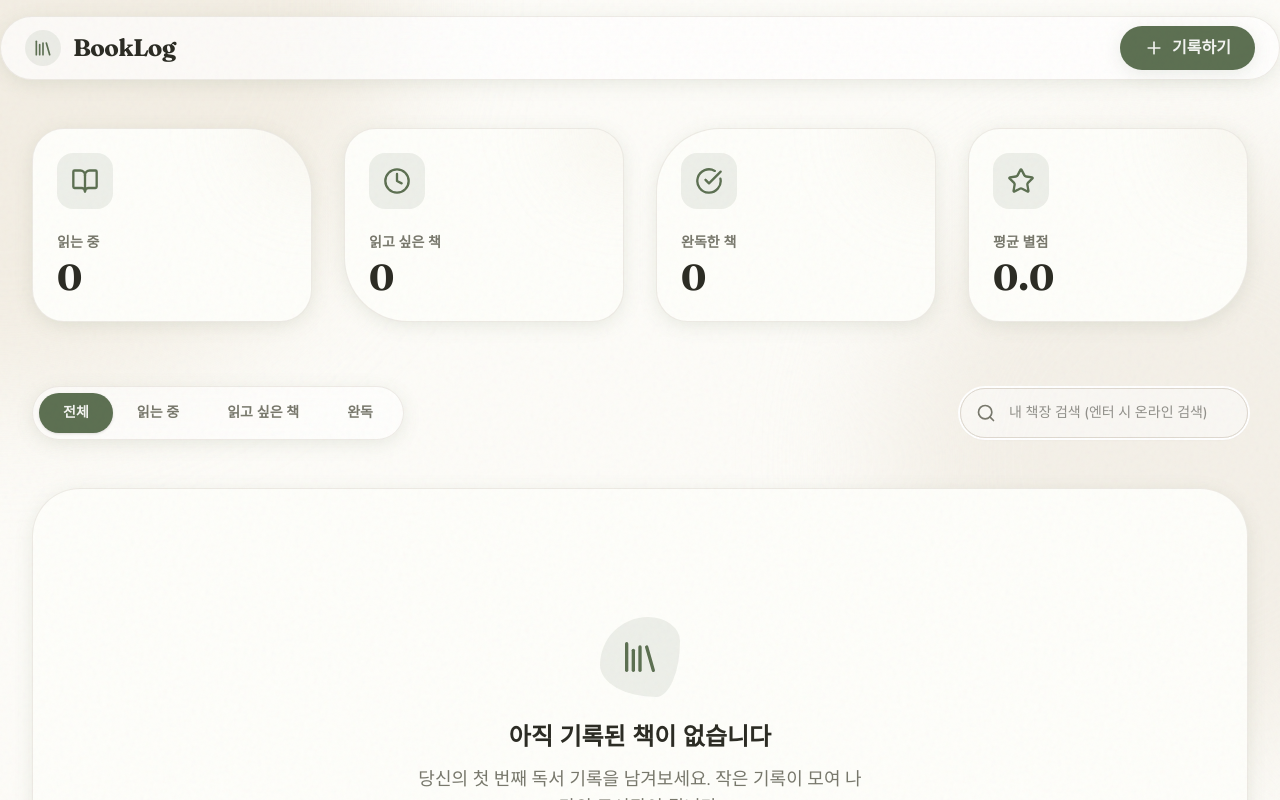
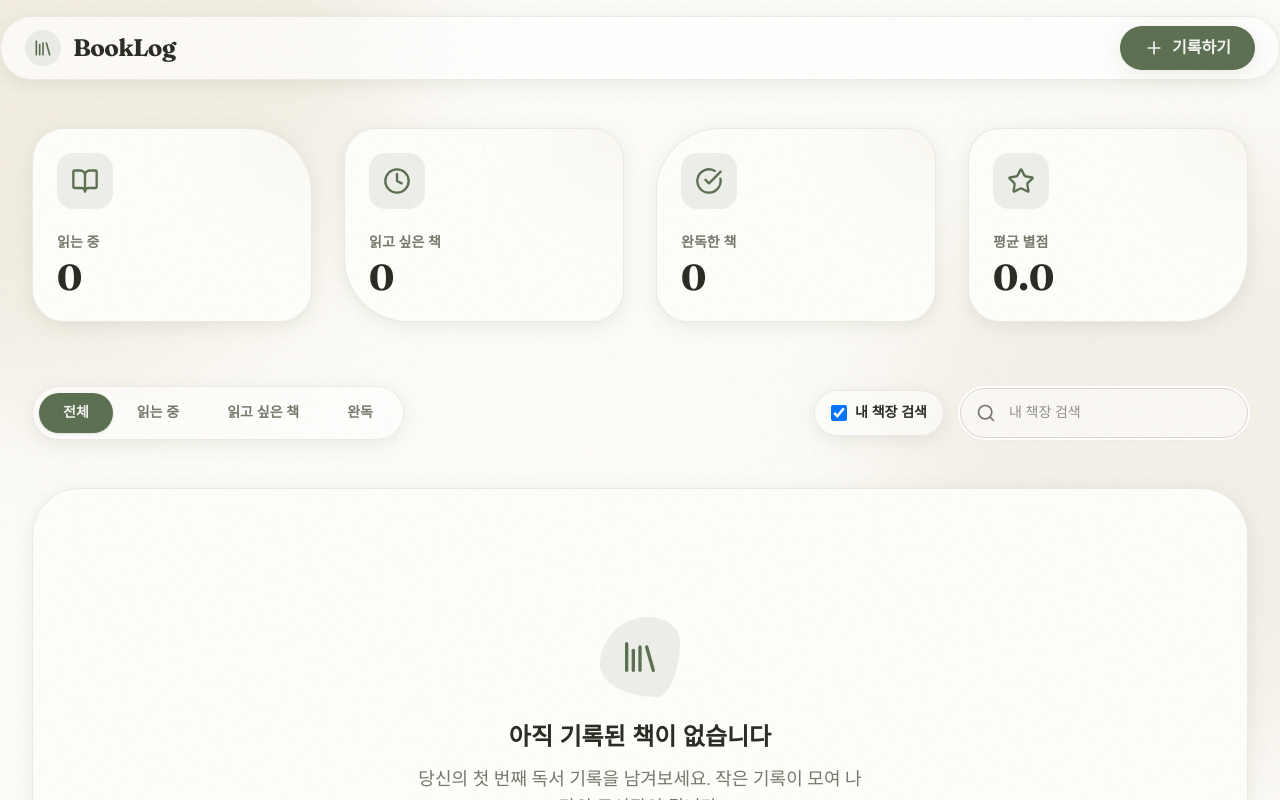
Before and after one commit to exitme2-dot/booklog, a React (Vite) app: page / in a window 1280 px wide. Shown: the top 800 px of the page. Built offline with nearby package versions, Linux system fonts and the light colour scheme.

Commit message:
UI enhancements: Add local search checkbox toggle, update Enter key behavior for search, refine placeholders

```diff
--- a/src/App.tsx
+++ b/src/App.tsx
@@ -14,8 +14,9 @@ export default function App() {
   const [books, setBooks] = useState<Book[]>([]);
   const [isAddModalOpen, setIsAddModalOpen] = useState(false);
   const [selectedBook, setSelectedBook] = useState<Book | null>(null);
+  const [searchQuery, setSearchQuery] = useState('');
+  const [appliedSearchQuery, setAppliedSearchQuery] = useState('');
   const [filter, setFilter] = useState<BookStatus | 'all'>('all');
-  const [searchQuery, setSearchQuery] = useState('');
 
   const [olSearchResults, setOlSearchResults] = useState<SearchResult[]>([]);
   const [isSearchingOl, setIsSearchingOl] = useState(false);
@@ -23,6 +24,7 @@ export default function App() {
   const [olSearchPage, setOlSearchPage] = useState(1);
   const [olTotalResults, setOlTotalResults] = useState(0);
   const [initialBookData, setInitialBookData] = useState<SearchResult | null>(null);
+  const [searchLocal, setSearchLocal] = useState(true);
 
   const handleOnlineSearch = async (page = 1) => {
     if (searchQuery.trim().length > 0) {
@@ -73,8 +75,9 @@ export default function App() {
 
   const filteredBooks = books.filter(book => {
     const matchesFilter = filter === 'all' || book.status === filter;
-    const matchesSearch = book.title.toLowerCase().includes(searchQuery.toLowerCase()) ||
-                          book.author.toLowerCase().includes(searchQuery.toLowerCase());
+    const matchesSearch = !searchLocal || appliedSearchQuery === '' ||
+      book.title.toLowerCase().includes(appliedSearchQuery.toLowerCase()) ||
+      book.author.toLowerCase().includes(appliedSearchQuery.toLowerCase());
     return matchesFilter && matchesSearch;
   });
 
@@ -128,38 +131,56 @@ export default function App() {
             ))}
           </div>
 
+          <div className="flex flex-col sm:flex-row items-start sm:items-center gap-4 w-full sm:w-auto">
+            <label className="flex items-center gap-2 cursor-pointer text-sm font-bold text-foreground whitespace-nowrap bg-white/50 backdrop-blur-sm px-4 py-3 rounded-full border border-border/50 shadow-soft hover:bg-white/80 transition-colors">
+              <input
+                type="checkbox"
+                checked={searchLocal}
+                onChange={(e) => setSearchLocal(e.target.checked)}
+                className="w-4 h-4 rounded border-border/50 text-primary focus:ring-primary focus:ring-offset-0 cursor-pointer"
+              />
+              내 책장 검색
+            </label>
             <div className="relative w-full sm:w-72">
               <div className="absolute inset-y-0 left-0 pl-4 flex items-center pointer-events-none">
               <Search className="h-5 w-5 text-muted-foreground" />
             </div>
             <input
               type="text"
-              placeholder="내 책장 검색 (엔터 시 온라인 검색)"
+              placeholder={searchLocal ? "내 책장 검색" : "알라딘 도서 검색"}
               value={searchQuery}
               onChange={(e) => {
                 setSearchQuery(e.target.value);
                 if (e.target.value.trim() === '') {
                   clearOnlineSearch();
+                  setAppliedSearchQuery('');
                 }
               }}
               onKeyDown={(e) => {
-                if (e.key === 'Enter') handleOnlineSearch(1);
+                if (e.key === 'Enter') {
+                  if (searchLocal) {
+                    setAppliedSearchQuery(searchQuery);
+                  } else {
+                    handleOnlineSearch(1);
+                  }
+                }
               }}
               className="w-full pl-12 pr-6 py-3.5 bg-white/50 border border-border rounded-full text-sm focus:outline-none focus-visible:ring-2 ring-primary/30 ring-offset-2 transition-all shadow-sm font-medium"
             />
-            {isSearchingOl && (
+            {isSearchingOl && !searchLocal && (
                 <div className="absolute inset-y-0 right-0 pr-4 flex items-center pointer-events-none">
                   <Loader2 className="h-5 w-5 text-primary/70 animate-spin" />
                 </div>
               )}
             </div>
           </div>
+        </div>
 
         {/* Local Library Title Separator */}
-        {(searchQuery.trim().length > 0) && (
+        {(searchLocal && appliedSearchQuery.trim().length > 0) && (
           <h2 className="text-xl font-bold mb-6 text-foreground flex items-center gap-2">
             <Library className="w-5 h-5 text-primary" />
-            내 책장 필터 결과
+            내 책장 검색 결과
           </h2>
         )}
 
```
Lines whose indentation alone changed are shown as unchanged.
